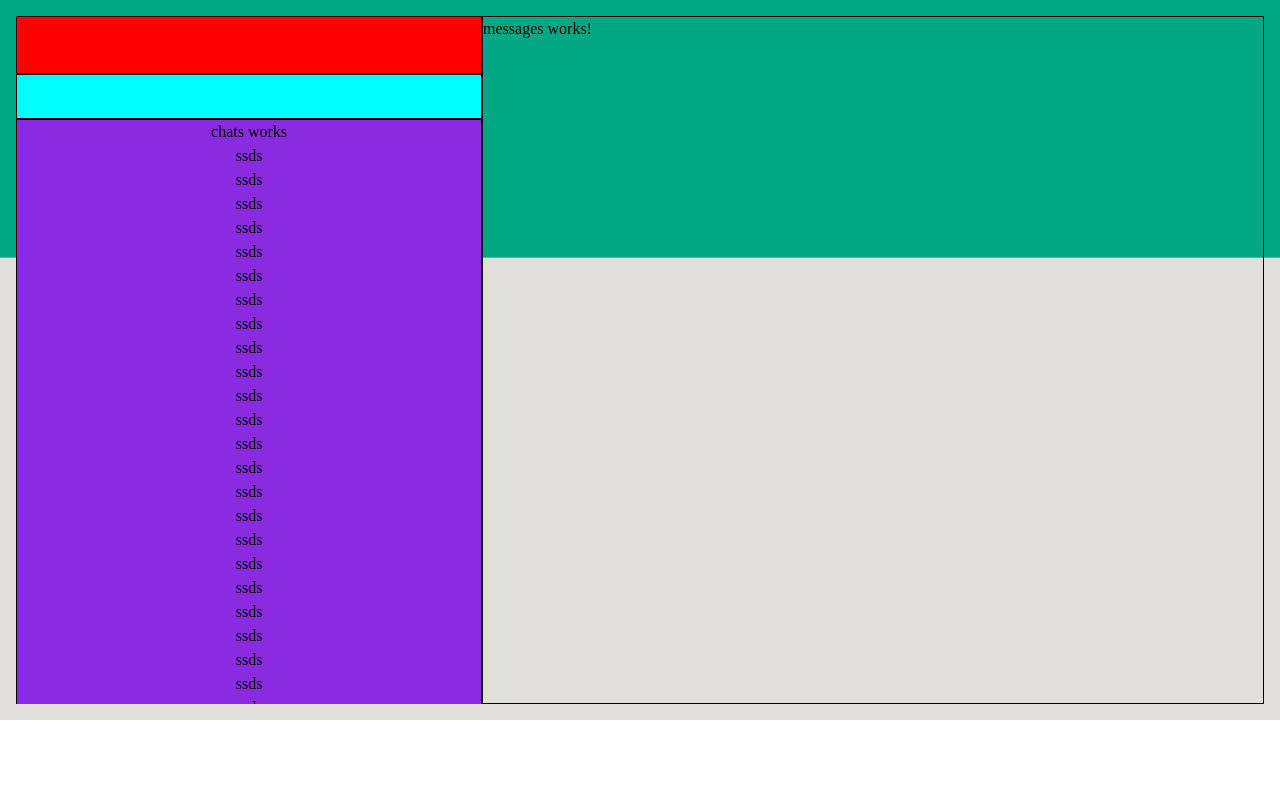
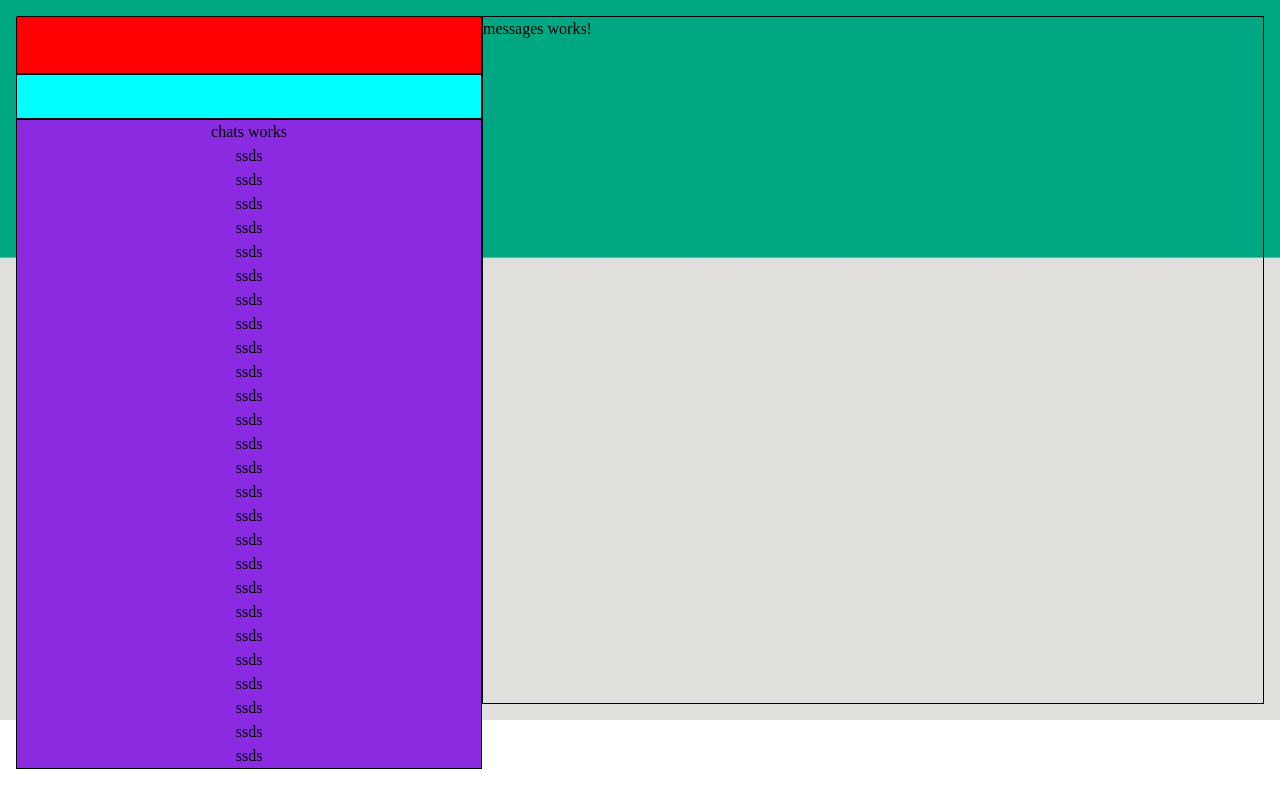
Before and after one commit to AbhiMophare/WhatsApp-2, an Angular app: page / in a window 1280 px wide. Built offline with nearby package versions, Linux system fonts and the light colour scheme.

Commit message:
2 files modified

```diff
--- a/src/app/main/main.component.css
+++ b/src/app/main/main.component.css
@@ -19,7 +19,6 @@
   flex-direction: column;
   width: calc(93rem - 67.5%);
   height: 43rem;
-  overflow: auto;
 }
 .messages {
   display: flex;
--- a/src/app/main/sidenav/chats/chats.component.css
+++ b/src/app/main/sidenav/chats/chats.component.css
@@ -4,4 +4,5 @@
   background-color: blueviolet;
   justify-content: center;
   align-items: center;
+  overflow: auto;
 }
```
